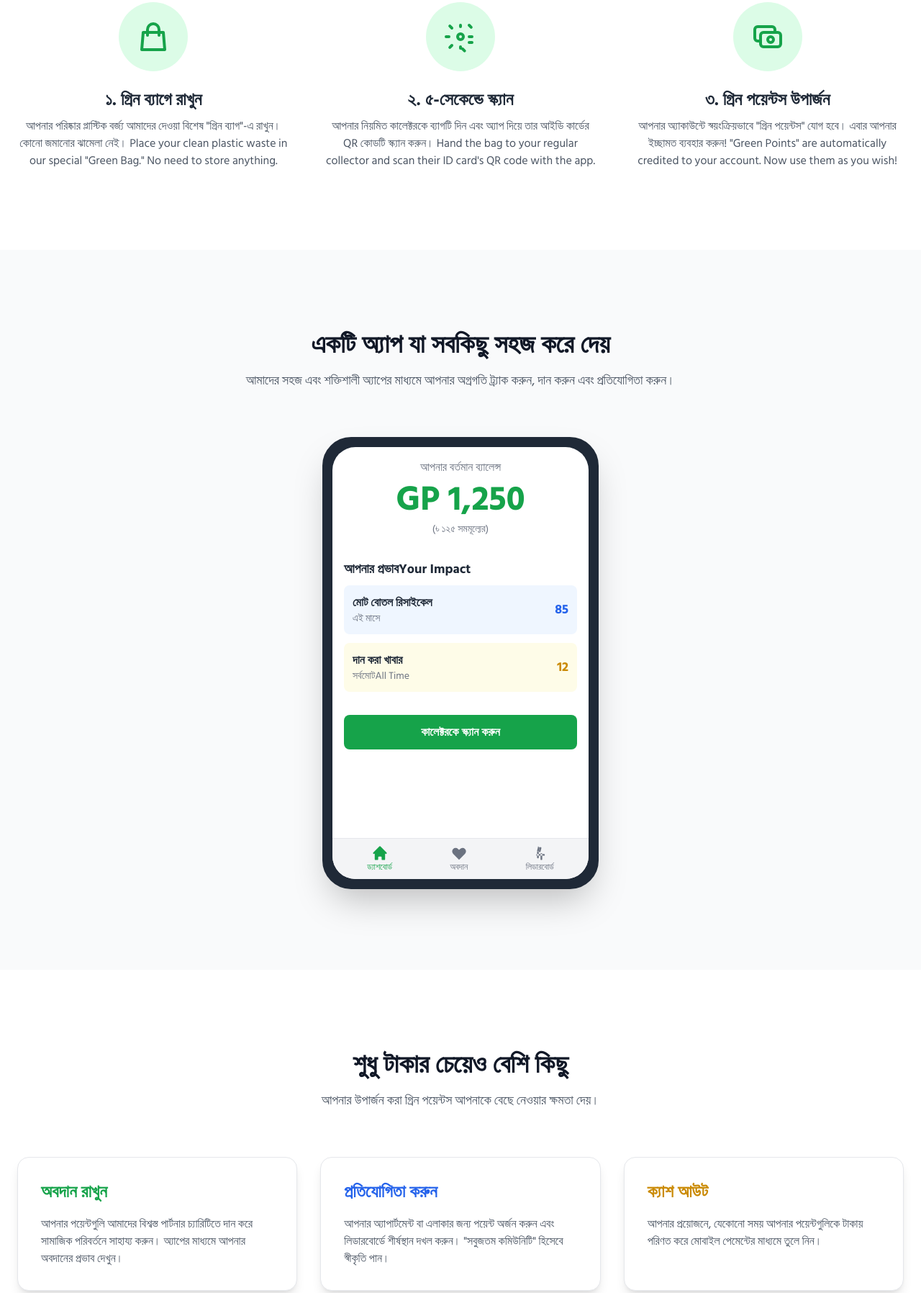
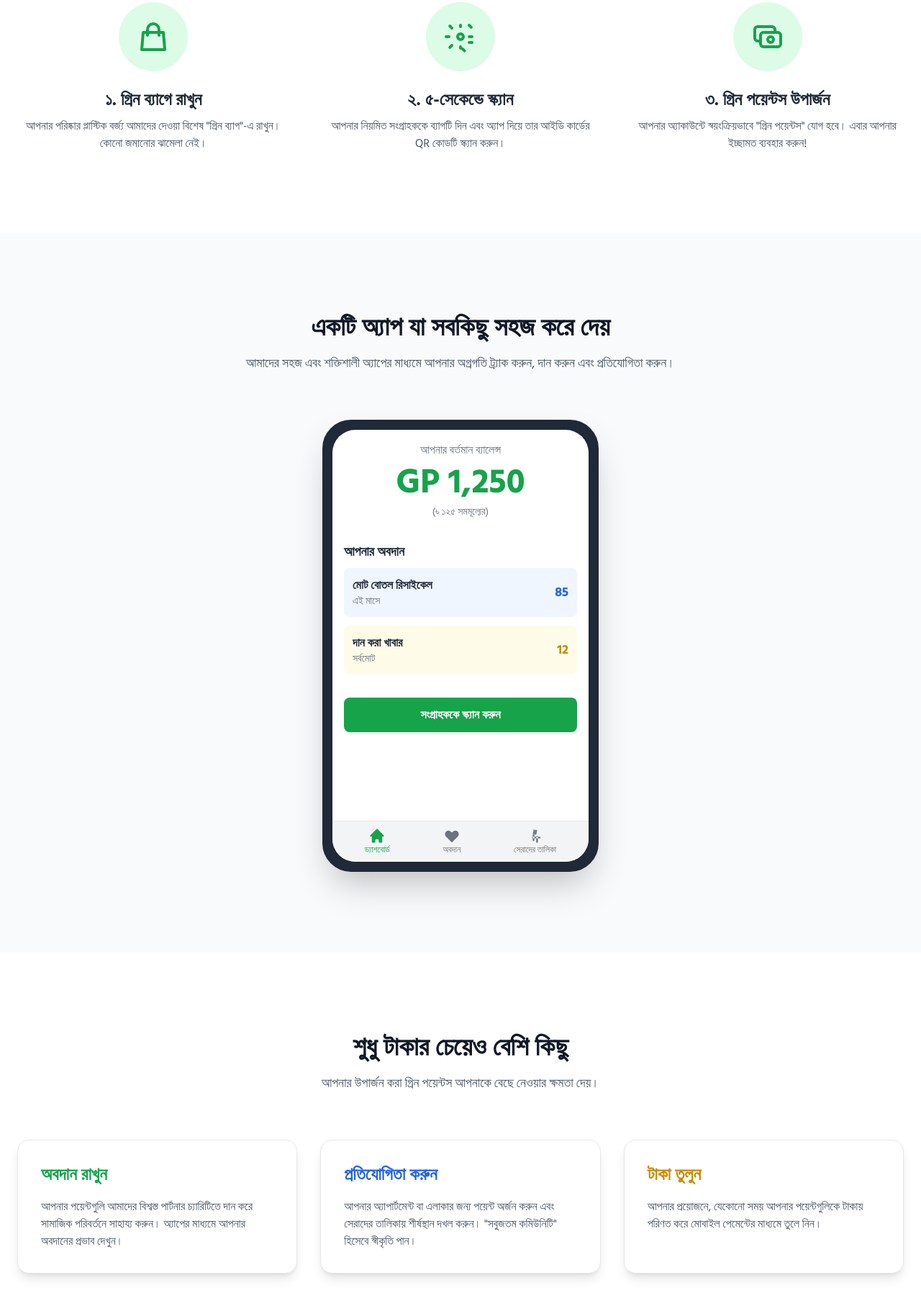
Before and after one commit to AmanullahRefat/TrashTaka-GreenDhaka, a plain HTML site: page index.html in a window 1280 px wide. Shown: the part 861-2657 px from the top of the page at 72% size. Drawn offline with nearby package versions, Linux system fonts and the light colour scheme.

Commit message:
Update index.html

```diff
--- a/index.html
+++ b/index.html
@@ -127,7 +127,7 @@
                         </h3>
                         <p class="text-gray-600">
                              <span data-lang="bn">আপনার পরিষ্কার প্লাস্টিক বর্জ্য আমাদের দেওয়া বিশেষ "গ্রিন ব্যাগ"-এ রাখুন। কোনো জমানোর ঝামেলা নেই।</span>
-                             <span data-lang-en">Place your clean plastic waste in our special "Green Bag." No need to store anything.</span>
+                             <span data-lang="en">Place your clean plastic waste in our special "Green Bag." No need to store anything.</span>
                         </p>
                     </div>
                     <!-- Step 2 -->
@@ -139,8 +139,8 @@
                              <span data-lang="bn">২. ৫-সেকেন্ডে স্ক্যান</span><span data-lang="en">2. Scan in 5 Seconds</span>
                         </h3>
                         <p class="text-gray-600">
-                             <span data-lang="bn">আপনার নিয়মিত কালেক্টরকে ব্যাগটি দিন এবং অ্যাপ দিয়ে তার আইডি কার্ডের QR কোডটি স্ক্যান করুন।</span>
-                             <span data-lang-en">Hand the bag to your regular collector and scan their ID card's QR code with the app.</span>
+                             <span data-lang="bn">আপনার নিয়মিত সংগ্রাহককে ব্যাগটি দিন এবং অ্যাপ দিয়ে তার আইডি কার্ডের QR কোডটি স্ক্যান করুন।</span>
+                             <span data-lang="en">Hand the bag to your regular collector and scan their ID card's QR code with the app.</span>
                         </p>
                     </div>
                     <!-- Step 3 -->
@@ -153,7 +153,7 @@
                         </h3>
                         <p class="text-gray-600">
                             <span data-lang="bn">আপনার অ্যাকাউন্টে স্বয়ংক্রিয়ভাবে "গ্রিন পয়েন্টস" যোগ হবে। এবার আপনার ইচ্ছামত ব্যবহার করুন!</span>
-                            <span data-lang-en">"Green Points" are automatically credited to your account. Now use them as you wish!</span>
+                            <span data-lang="en">"Green Points" are automatically credited to your account. Now use them as you wish!</span>
                         </p>
                     </div>
                 </div>
@@ -191,7 +191,7 @@
                             </button>
                             <button data-screen="leaderboard" class="nav-item flex flex-col items-center text-gray-500">
                                 <svg xmlns="http://www.w3.org/2000/svg" class="h-6 w-6" viewBox="0 0 20 20" fill="currentColor"><path fill-rule="evenodd" d="M11.34 3.03a1 1 0 01.63 1.26l-1 4a1 1 0 01-1.88-.46l1-4a1 1 0 011.25-.8zM8.66 3.03a1 1 0 011.25.8l-1 4a1 1 0 01-1.88-.46l1-4a1 1 0 01.63-1.26zM12 10a1 1 0 011 1v6a1 1 0 11-2 0v-6a1 1 0 011-1zm-3-1a1 1 0 10-2 0v6a1 1 0 102 0v-6a1 1 0 00-1-1zm-2 2a1 1 0 100 2h8a1 1 0 100-2H7z" clip-rule="evenodd" /></svg>
-                                <span class="text-xs font-medium"><span data-lang="bn">লিডারবোর্ড</span><span data-lang="en">Leaderboard</span></span>
+                                <span class="text-xs font-medium"><span data-lang="bn">সেরাদের তালিকা</span><span data-lang="en">Leaderboard</span></span>
                             </button>
                         </div>
                     </div>
@@ -208,7 +208,7 @@
                     <p class="text-sm text-gray-500"><span data-lang="bn">(৳ ১২৫ সমমূল্যের)</span><span data-lang="en">(Equal to ৳125)</span></p>
                 </div>
                 <div class="mt-8">
-                    <h3 class="font-bold text-lg mb-2"><span data-lang="bn">আপনার প্রভাব</span><span data-lang-en">Your Impact</span></h3>
+                    <h3 class="font-bold text-lg mb-2"><span data-lang="bn">আপনার অবদান</span><span data-lang="en">Your Impact</span></h3>
                     <div class="space-y-3">
                         <div class="bg-blue-50 p-3 rounded-lg flex items-center justify-between">
                             <div>
@@ -220,7 +220,7 @@
                         <div class="bg-yellow-50 p-3 rounded-lg flex items-center justify-between">
                              <div>
                                 <p class="font-semibold"><span data-lang="bn">দান করা খাবার</span><span data-lang="en">Meals Donated</span></p>
-                                <p class="text-gray-500 text-sm"><span data-lang="bn">সর্বমোট</span><span data-lang-en">All Time</span></p>
+                                <p class="text-gray-500 text-sm"><span data-lang="bn">সর্বমোট</span><span data-lang="en">All Time</span></p>
                             </div>
                             <p class="font-bold text-lg text-yellow-600">12</p>
                         </div>
@@ -228,12 +228,12 @@
                 </div>
                  <div class="mt-8 text-center">
                     <button class="w-full bg-green-600 text-white font-bold py-3 px-5 rounded-lg hover:bg-green-700 transition-colors">
-                        <span data-lang="bn">কালেক্টরকে স্ক্যান করুন</span><span data-lang="en">Scan Collector</span>
+                        <span data-lang="bn">সংগ্রাহককে স্ক্যান করুন</span><span data-lang="en">Scan Collector</span>
                     </button>
                 </div>
             </div>
             <div id="template-contribute">
-                <h3 class="font-bold text-xl mb-4"><span data-lang="bn">একটি উদ্দেশ্য বেছে নিন</span><span data-lang-en">Choose a Cause</span></h3>
+                <h3 class="font-bold text-xl mb-4"><span data-lang="bn">একটি উদ্দেশ্য বেছে নিন</span><span data-lang="en">Choose a Cause</span></h3>
                 <div class="space-y-4">
                     <div class="bg-white p-4 rounded-lg border-2 border-green-500 shadow-md">
                         <img src="https://placehold.co/300x100/E2F5E9/16A34A?text=As-Sunnah" class="rounded mb-2">
@@ -244,13 +244,13 @@
                      <div class="bg-white p-4 rounded-lg border">
                         <img src="https://placehold.co/300x100/F0F9FF/0284C7?text=Khidmate+Khalq" class="rounded mb-2">
                         <h4 class="font-bold"><span data-lang="bn">দরিদ্রদের জন্য বস্ত্র</span><span data-lang="en">Clothes for the Needy</span></h4>
-                        <p class="text-sm text-gray-600 mb-2"><span data-lang="bn">খিদমতে খলক ফাউন্ডেশনের সাথে</span><span data-lang-en">with Khidmate Khalq Foundation</span></p>
+                        <p class="text-sm text-gray-600 mb-2"><span data-lang="bn">খিদমতে খলক ফাউন্ডেশনের সাথে</span><span data-lang="en">with Khidmate Khalq Foundation</span></p>
                         <button class="w-full bg-gray-300 text-gray-600 font-bold py-2 rounded-lg text-sm cursor-not-allowed"><span data-lang="bn">অপর্যাপ্ত পয়েন্ট</span><span data-lang="en">Not Enough Points</span></button>
                     </div>
                 </div>
             </div>
             <div id="template-leaderboard">
-                <h3 class="font-bold text-xl mb-4"><span data-lang="bn">সেরা কমিউনিটি</span><span data-lang-en">Top Communities</span></h3>
+                <h3 class="font-bold text-xl mb-4"><span data-lang="bn">সেরা কমিউনিটি</span><span data-lang="en">Top Communities</span></h3>
                 <p class="text-sm text-gray-500 mb-4"><span data-lang="bn">গুলশান এলাকা</span><span data-lang="en">Gulshan Area</span></p>
                  <div class="space-y-3">
                     <div class="bg-yellow-100 p-3 rounded-lg flex items-center justify-between">
@@ -298,8 +298,8 @@
                 </div>
                  <div class="mt-16 grid md:grid-cols-3 gap-8">
                     <div class="bg-white p-8 rounded-2xl shadow-lg border border-gray-200"><h3 class="text-2xl font-bold text-green-600 mb-4"><span data-lang="bn">অবদান রাখুন</span><span data-lang="en">Contribute</span></h3><p class="text-gray-600"><span data-lang="bn">আপনার পয়েন্টগুলি আমাদের বিশ্বস্ত পার্টনার চ্যারিটিতে দান করে সামাজিক পরিবর্তনে সাহায্য করুন। অ্যাপের মাধ্যমে আপনার অবদানের প্রভাব দেখুন।</span><span data-lang="en">Donate your points to our trusted partner charities and make a social impact. Track the effect of your contribution right from the app.</span></p></div>
-                    <div class="bg-white p-8 rounded-2xl shadow-lg border border-gray-200"><h3 class="text-2xl font-bold text-blue-600 mb-4"><span data-lang="bn">প্রতিযোগিতা করুন</span><span data-lang="en">Compete</span></h3><p class="text-gray-600"><span data-lang="bn">আপনার অ্যাপার্টমেন্ট বা এলাকার জন্য পয়েন্ট অর্জন করুন এবং লিডারবোর্ডে শীর্ষস্থান দখল করুন। "সবুজতম কমিউনিটি" হিসেবে স্বীকৃতি পান।</span><span data-lang="en">Earn points for your apartment or neighborhood and climb the leaderboards. Get recognized as the "Greenest Community."</span></p></div>
-                    <div class="bg-white p-8 rounded-2xl shadow-lg border border-gray-200"><h3 class="text-2xl font-bold text-yellow-600 mb-4"><span data-lang="bn">ক্যাশ আউট</span><span data-lang="en">Cash Out</span></h3><p class="text-gray-600"><span data-lang="bn">আপনার প্রয়োজনে, যেকোনো সময় আপনার পয়েন্টগুলিকে টাকায় পরিণত করে মোবাইল পেমেন্টের মাধ্যমে তুলে নিন।</span><span data-lang="en">If you need it, convert your points into cash anytime and receive it instantly via mobile financial services.</span></p></div>
+                    <div class="bg-white p-8 rounded-2xl shadow-lg border border-gray-200"><h3 class="text-2xl font-bold text-blue-600 mb-4"><span data-lang="bn">প্রতিযোগিতা করুন</span><span data-lang="en">Compete</span></h3><p class="text-gray-600"><span data-lang="bn">আপনার অ্যাপার্টমেন্ট বা এলাকার জন্য পয়েন্ট অর্জন করুন এবং সেরাদের তালিকায় শীর্ষস্থান দখল করুন। "সবুজতম কমিউনিটি" হিসেবে স্বীকৃতি পান।</span><span data-lang="en">Earn points for your apartment or neighborhood and climb the leaderboards. Get recognized as the "Greenest Community."</span></p></div>
+                    <div class="bg-white p-8 rounded-2xl shadow-lg border border-gray-200"><h3 class="text-2xl font-bold text-yellow-600 mb-4"><span data-lang="bn">টাকা তুলুন</span><span data-lang="en">Cash Out</span></h3><p class="text-gray-600"><span data-lang="bn">আপনার প্রয়োজনে, যেকোনো সময় আপনার পয়েন্টগুলিকে টাকায় পরিণত করে মোবাইল পেমেন্টের মাধ্যমে তুলে নিন।</span><span data-lang="en">If you need it, convert your points into cash anytime and receive it instantly via mobile financial services.</span></p></div>
                 </div>
             </div>
         </section>
@@ -308,7 +308,7 @@
         <section id="impact-calculator" class="bg-green-50 py-20 md:py-28">
             <div class="container mx-auto px-6">
                 <div class="text-center max-w-3xl mx-auto">
-                    <h2 class="text-3xl md:text-4xl font-bold text-gray-900"><span data-lang="bn">আপনার প্রভাব কল্পনা করুন</span><span data-lang="en">Visualize Your Impact</span></h2>
+                    <h2 class="text-3xl md:text-4xl font-bold text-gray-900"><span data-lang="bn">আপনার অবদান কল্পনা করুন</span><span data-lang="en">Visualize Your Impact</span></h2>
                     <p class="mt-4 text-gray-600 text-lg"><span data-lang="bn">দেখুন কিভাবে আপনার ছোট পদক্ষেপগুলো একটি বড় পরিবর্তন নিয়ে আসে।</span><span data-lang="en">See how your small actions add up to a big difference.</span></p>
                 </div>
                 <div class="mt-12 max-w-2xl mx-auto bg-white p-8 rounded-2xl shadow-lg border">
@@ -328,7 +328,7 @@
                         <div>
                             <p class="text-lg font-semibold"><span data-lang="bn">বার্ষিক মোট আইটেম</span><span data-lang="en">Total Items Annually</span></p>
                             <p class="text-3xl font-bold text-blue-600 mt-2" id="yearly-items">780</p>
-                            <p class="text-gray-600"><span data-lang="bn">আইটেম ডাইভার্ট করা হয়েছে</span><span data-lang="en">Items Diverted</span></p>
+                            <p class="text-gray-600"><span data-lang="bn">পুনর্ব্যবহারের জন্য সংগ্রহ করা হয়েছে</span><span data-lang="en">Items collected for recycling</span></p>
                         </div>
                         <div>
                             <p class="text-lg font-semibold"><span data-lang="bn">সামাজিক প্রভাব</span><span data-lang="en">Social Impact</span></p>
@@ -345,7 +345,7 @@
             <div class="container mx-auto px-6 text-center">
                  <h2 class="text-3xl md:text-4xl font-bold"><span data-lang="bn">আমাদের সবুজ হিরোদের ক্ষমতায়ন</span><span data-lang="en">Empowering Our Green Heroes</span></h2>
                 <p class="mt-4 text-green-200 text-lg max-w-3xl mx-auto"><span data-lang="bn">আমরা শহরের বিদ্যমান বর্জ্য সংগ্রাহকদের সাথে অংশীদারিত্ব করি। আমাদের "প্রো এজেন্ট" হিসেবে, তারা প্রযুক্তি ব্যবহার করে আয় এবং সম্মান বৃদ্ধি করে, যা একটি পরিচ্ছন্ন ঢাকা গড়তে সাহায্য করে।</span><span data-lang="en">We partner with the city's existing waste collectors. As our "Pro Agents," they use technology to increase their income and dignity, helping to build a cleaner Dhaka.</span></p>
-                <div class="mt-8"><a href="#" class="bg-white text-green-700 font-bold py-3 px-8 rounded-full hover:bg-green-100 transition-colors text-lg"><span data-lang="bn">আরও জানুন</span><span data-lang-en">Learn More</span></a></div>
+                <div class="mt-8"><a href="#" class="bg-white text-green-700 font-bold py-3 px-8 rounded-full hover:bg-green-100 transition-colors text-lg"><span data-lang="bn">আরও জানুন</span><span data-lang="en">Learn More</span></a></div>
             </div>
         </section>
 
```
